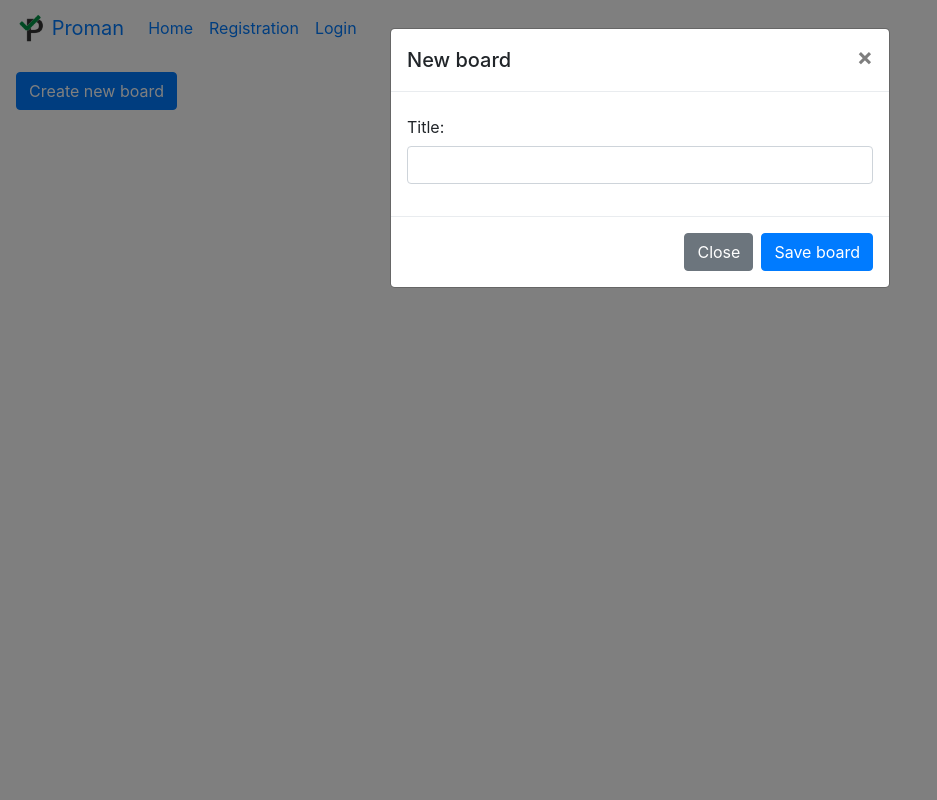
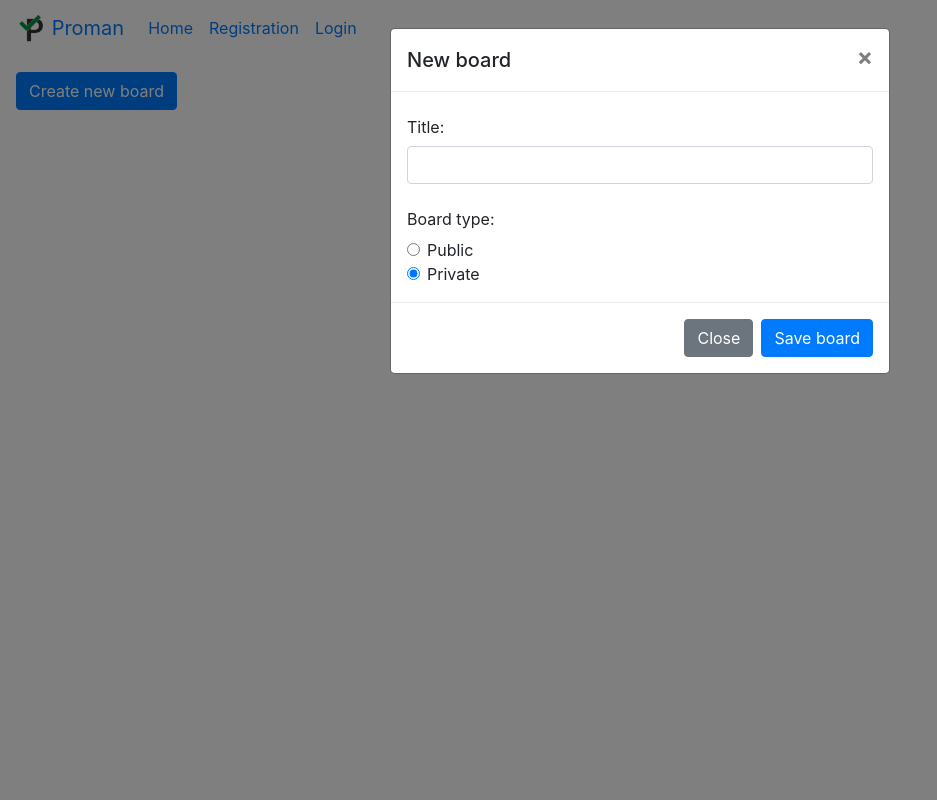
Before and after one commit to piotrpoloczek/PythonJavaScriptProman, a Flask app: page / in a window 1280 px wide, after a click on "Create new board". Shown: the whole page, without its empty margins (0-937 px from the left). Run offline with Flask 2, Linux system fonts and the light colour scheme; data that the repository does not hold is empty; some libraries are stand-ins or nearby versions.

Commit message:
add board type to modal

```diff
--- a/project/app/static/js/controller/boardsManager.js
+++ b/project/app/static/js/controller/boardsManager.js
@@ -12,7 +12,7 @@ export let boardsManager = {
             const content = boardBuilder(board);
             domManager.addChild("#root", content);
             domManager.addEventListener(
-                `a[data-board-id="${board.id}"]`,
+                `button[data-board-id="${board.id}"]`,
                 //`.toggle-board-button[data-board-id="${board.id}"]`,
                 "click",
                 showHideButtonHandler
--- a/project/app/static/js/controller/cardsManager.js
+++ b/project/app/static/js/controller/cardsManager.js
@@ -6,6 +6,9 @@ import {domManager} from "../view/domManager.js";
 export let cardsManager = {
     loadCards: async function (boardId) {
         const cards = await dataHandler.getCardsByBoardId(boardId);
+        console.log(cards);
+        const columns = await dataHandler.getStatuses();
+        console.log(columns);
         for (let card of cards) {
             const cardBuilder = htmlFactory(htmlTemplates.card);
             const content = cardBuilder(card);
--- a/project/app/static/js/main.js
+++ b/project/app/static/js/main.js
@@ -16,8 +16,6 @@ function init() {
 
     let saveBoardButton = document.querySelector("button#save-board");
     saveBoardButton.addEventListener("click", saveBoard);
-
-
 }
 
 init();
--- a/project/app/static/js/view/htmlFactory.js
+++ b/project/app/static/js/view/htmlFactory.js
@@ -67,8 +67,8 @@ function boardBuilder(board) {
     return `
             <div class="card m-3">
                 <h5 class="card-header" data-board-id="${board.id}">${board.title}</h5>
-                <div class="card-body">
-                    <a class="btn btn-primary board-toggle m-2" data-board-id="${board.id}">Show Cards</a>
+                <div class="card-body div-cards" data-board-id="${board.id}">
+                    <button class="btn btn-primary board-toggle m-2" data-board-id="${board.id}">Show Cards</button>
                 </div>
 
                 ` + columnBuilder(board) + `
--- a/project/app/templates/app/modal.html
+++ b/project/app/templates/app/modal.html
@@ -13,6 +13,19 @@
                 <label for="title-text" class="col-form-label">Title:</label>
                 <input type="text" class="form-control" id="title-text"></input>
             </div>
+            <label for="form-check-div" class="col-form-label">Board type:</label>
+            <div class="form-check" id="form-check-div">
+                <input class="form-check-input" type="radio" name="flexRadioDefault" id="flexRadioDefault1">
+                <label class="form-check-label" for="flexRadioDefault1">
+                  Public
+                </label>
+              </div>
+              <div class="form-check">
+                <input class="form-check-input" type="radio" name="flexRadioDefault" id="flexRadioDefault2" checked>
+                <label class="form-check-label" for="flexRadioDefault2">
+                  Private
+                </label>
+              </div>
             </form>
         </div>
         <div class="modal-footer">
```
